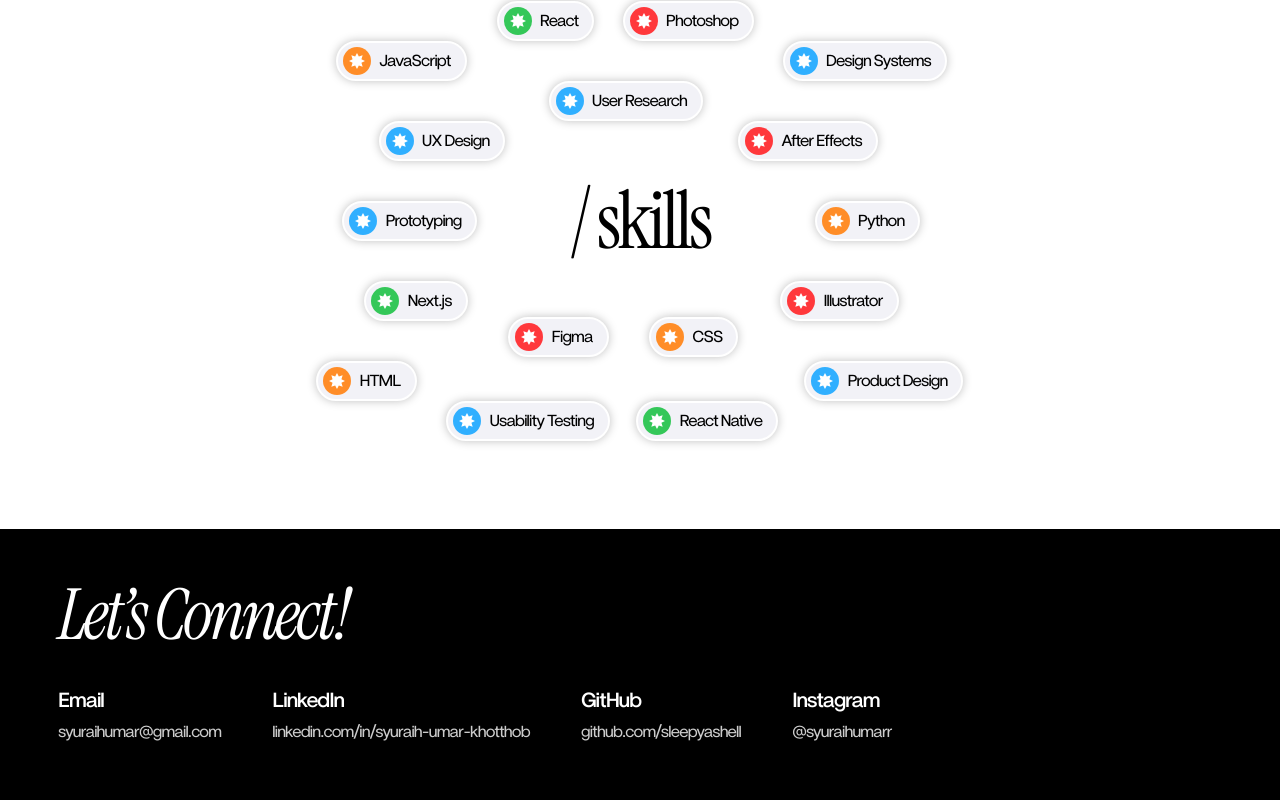
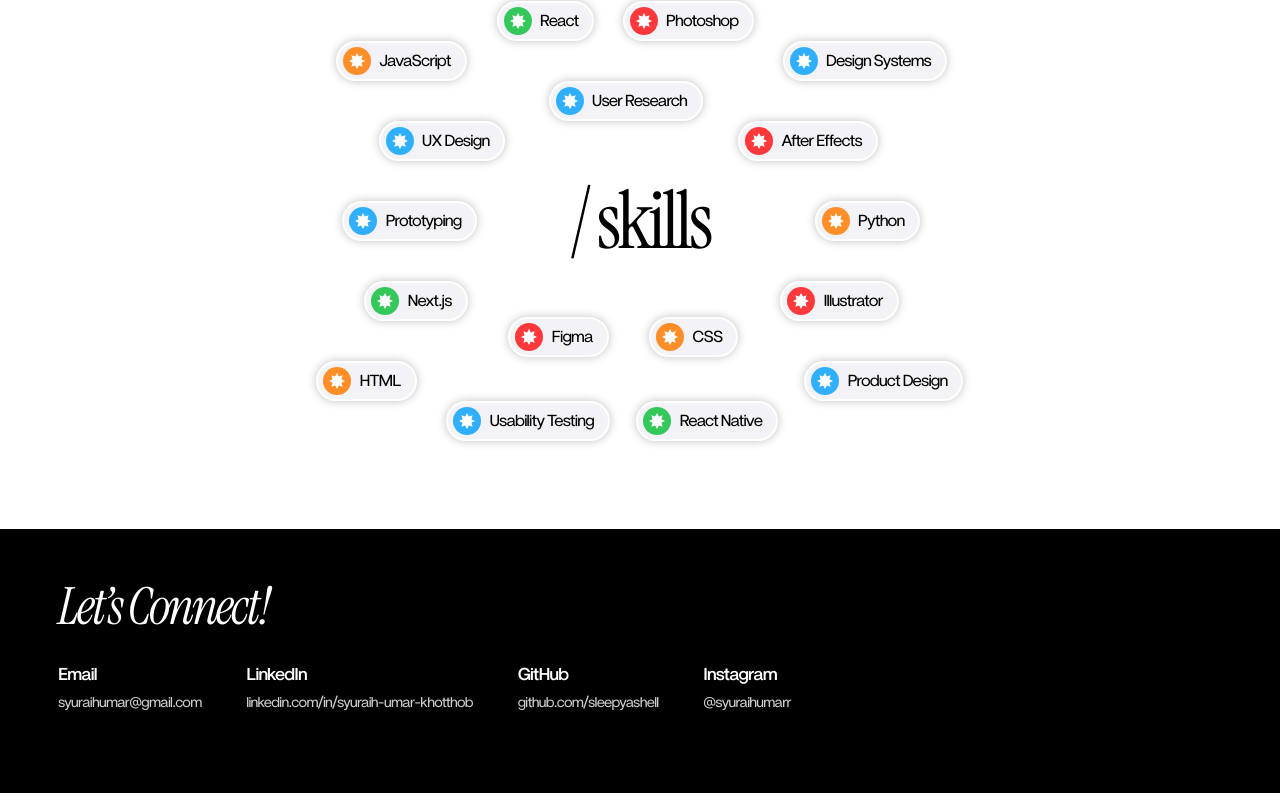
Before and after one commit to sleepyashell/web-portfolio, a Next.js app: page / in a window 1280 px wide. Shown: the part 1497-2297 px from the top of the page. Built offline with nearby package versions, Linux system fonts and the light colour scheme; no server answers.

Commit message:
style: tone down footer typography

```diff
--- a/src/components/Footer.tsx
+++ b/src/components/Footer.tsx
@@ -14,14 +14,14 @@ export function Footer() {
     >
       <h2
         className="font-serif italic"
-        style={{ fontSize: "clamp(48px, 5.5vw, 104px)", lineHeight: 0.87, letterSpacing: "-0.05em" }}
+        style={{ fontSize: "clamp(40px, 4vw, 76px)", lineHeight: 0.87, letterSpacing: "-0.05em" }}
       >
         Let’s Connect!
       </h2>
 
       <ul
         className="flex flex-col flex-wrap sm:flex-row"
-        style={{ marginTop: "clamp(32px, 3vw, 64px)", columnGap: "clamp(32px, 4vw, 80px)", rowGap: 24 }}
+        style={{ marginTop: "clamp(28px, 2.5vw, 48px)", columnGap: "clamp(28px, 3.5vw, 64px)", rowGap: 24 }}
       >
         {contacts.map((c) => {
           const external = !c.href.startsWith("mailto:");
@@ -32,12 +32,12 @@ export function Footer() {
                 {...(external ? { target: "_blank", rel: "noopener noreferrer" } : {})}
                 className="group block focus-visible:outline-2 focus-visible:outline-offset-4 focus-visible:outline-paper"
               >
-                <span className="block font-medium" style={{ fontSize: "clamp(18px, 1.6vw, 30px)", letterSpacing: "-0.05em" }}>
+                <span className="block font-medium" style={{ fontSize: "clamp(17px, 1.35vw, 24px)", letterSpacing: "-0.05em" }}>
                   {c.label}
                 </span>
                 <span
                   className="mt-1 block text-paper/80 underline-offset-4 group-hover:underline"
-                  style={{ fontSize: "clamp(15px, 1.25vw, 24px)", letterSpacing: "-0.05em" }}
+                  style={{ fontSize: "clamp(14px, 1.1vw, 19px)", letterSpacing: "-0.05em" }}
                 >
                   {c.value}
                 </span>
```
